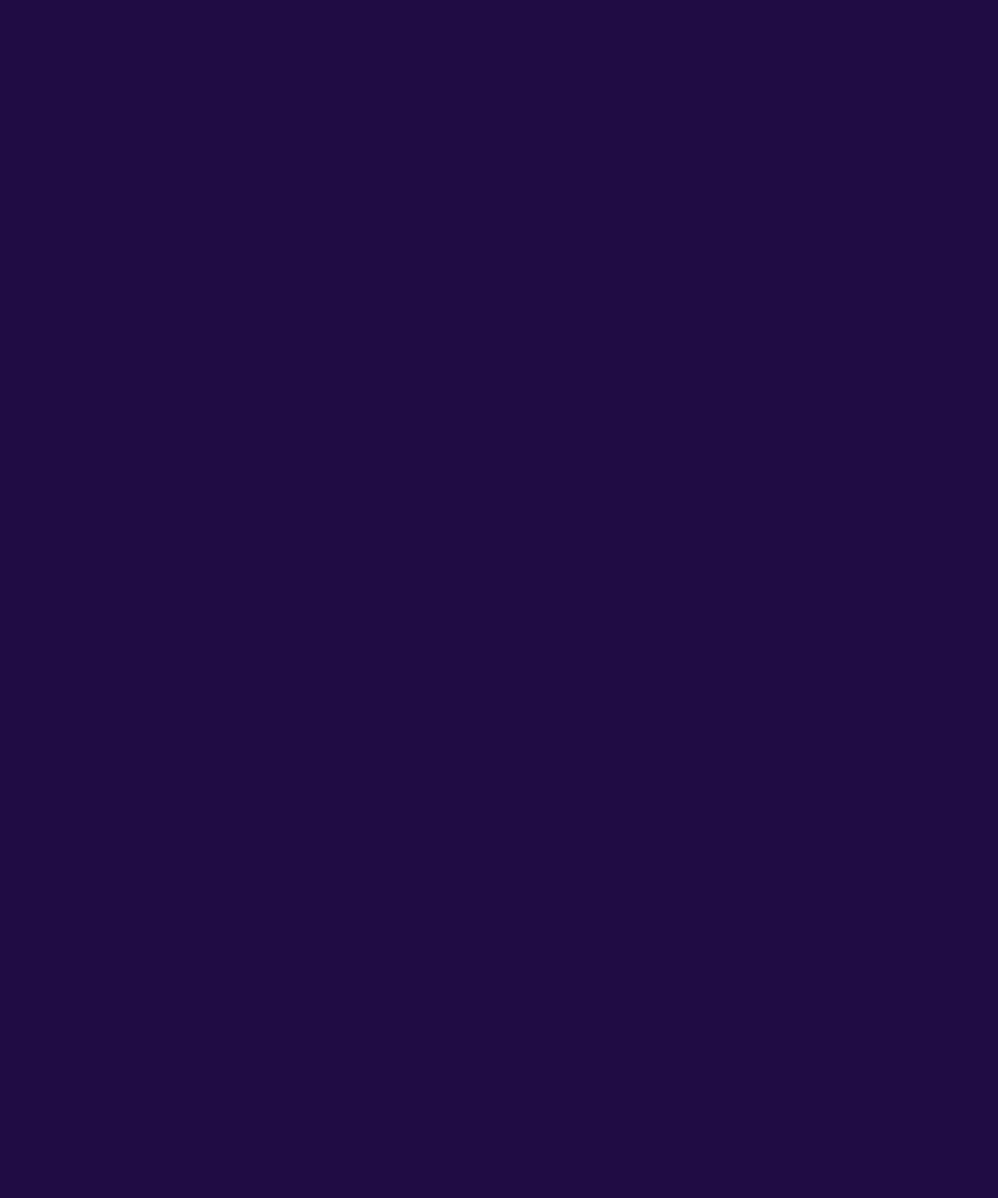
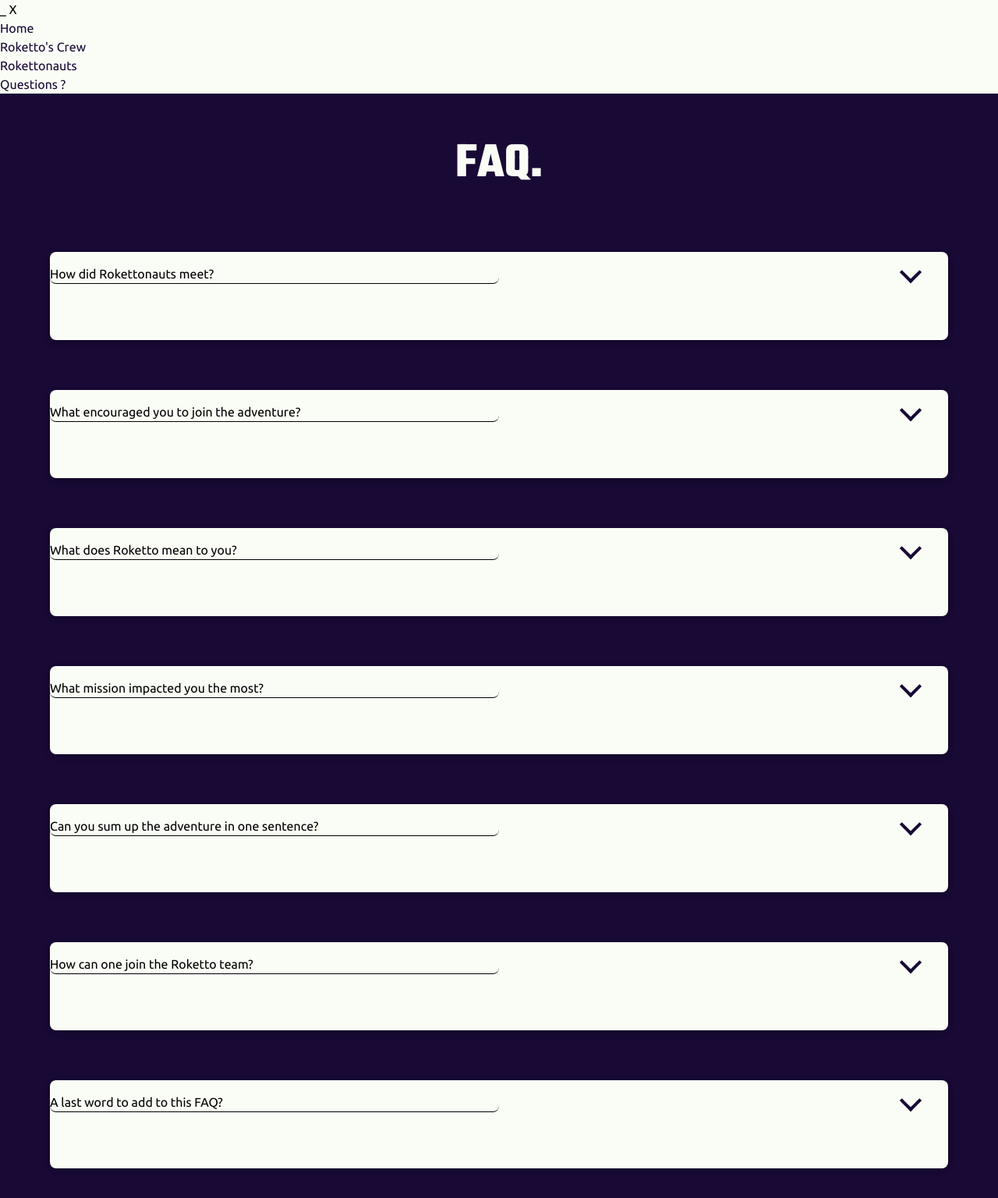
Before and after one commit to WildCodeSchool/2022-09-JS-Paris-P1-Roketo, a website: page faq.html in a window 1280 px wide. Shown: the whole page at 78% size. Before the commit the page ends 800 px from the top, so only its background shows below. Drawn offline with Linux system fonts and the light colour scheme.

Commit message:
apport de la feature FAQ avec ajout html css et JS

```diff
--- a/faq.html
+++ b/faq.html
@@ -16,7 +16,100 @@
     <link href="/styles.css" rel="stylesheet">
 </head>
 
-<body>
+
+<header>
+    <nav class="menu">
+        <span class="burgerIcon">_</span>
+        <span class="crossIcon">X</span>
+        <ul>
+            <li><a href="/index.html">Home</a></li>
+            <li><a href="/hello.html">Roketto's Crew</a></li>
+            <li><a href="/members.html">Rokettonauts</a></li>
+            <li><a href="/faq.html">Questions ?</a></li>
+        </ul>
+    </nav>
+</header>
+
+
+<main class="faqPage">
+
+    <h1>FAQ.</h1>
+
+
+    <section class="faqCard">
+
+        <p class="faqCard__question">How did Rokettonauts meet?</p>
+
+        <p class="faqCard__b"></p>
+
+        <p class="faqCard__answer">One passion, one goal.</p>
+
+    </section>
+
+    <section class="faqCard">
+
+        <p class="faqCard__question">What encouraged you to join the adventure?</p>
+
+        <p class="faqCard__b"></p>
+
+        <p class="faqCard__answer">Our love for rocket leaf.</p>
+
+    </section>
+
+    <section class="faqCard">
+
+        <p class="faqCard__question">What does Roketto mean to you?</p>
+
+        <p class="faqCard__b"></p>
+
+        <p class="faqCard__answer">roketto means family</p>
+
+    </section>
+
+    <section class="faqCard">
+
+        <p class="faqCard__question">What mission impacted you the most?</p>
+
+        <p class="faqCard__b"></p>
+
+        <p class="faqCard__answer">Mission at the andouillette quintuple A festival</p>
+
+    </section>
+
+    <section class="faqCard">
+
+        <p class="faqCard__question">Can you sum up the adventure in one sentence?</p>
+
+        <p class="faqCard__b"></p>
+
+        <p class="faqCard__answer">Roketto pulls you out of your blackhole with their cosmic ideas.</p>
+
+    </section>
+
+    <section class="faqCard">
+
+        <p class="faqCard__question">How can one join the Roketto team?</p>
+
+        <p class="faqCard__b"></p>
+
+        <p class="faqCard__answer">You need to have an email and get a roket leaf tattoo </p>
+
+    </section>
+
+    <section class="faqCard">
+
+        <p class="faqCard__question">A last word to add to this FAQ?</p>
+
+        <p class="faqCard__b"></p>
+
+        <p class="faqCard__answer">Aim for the moon with Roketto.</p>
+
+    </section>
+
+
+</main>
+
+<script src="script.js"></script>
 
 </body>
 
--- a/script.js
+++ b/script.js
@@ -0,0 +1,14 @@
+const toggleBtn = document.querySelectorAll('.faqCard__b');
+
+toggleBtn.forEach(btn => {
+    btn.addEventListener('click', () => {
+        btn.nextElementSibling.classList.toggle('open')
+    })
+})
+
+
+toggleBtn.forEach(btn => {
+    btn.addEventListener('click', () => {
+        btn.classList.toggle('active')
+    })
+})
--- a/styles.css
+++ b/styles.css
@@ -1,6 +1,6 @@
 /* VARIABLES */
 :root {
-    --dark-color: #200C44;
+    --dark-color: #180935;
     --primary-color: #5CA7DB;
     --secondary-color: #A0D639;
     --light-color: #fafdf5;
@@ -87,3 +87,64 @@ li {
     border-radius: 10px;
     box-shadow: rgba(0, 0, 0, 0.24) 0px 3px 8px;
 }
+
+/* page FAQ */
+
+h1 {
+display: flex;
+justify-content: center;
+font-family: var(--title-font);
+font-weight: 700;
+font-size: 4rem;
+color: var(--light-color);
+}
+
+.faqCard {
+display:grid;
+grid-template-columns: repeat(2, 1fr);
+margin: 5%;
+background-color: var(--light-color);
+border-radius:8px;
+margin-top: 5%;
+box-shadow: rgba(0, 0, 0, 0.24) 0px 3px 8px;
+}
+
+.faqCard__b {
+margin-left: 90%;
+width: 20px;
+height: 20px;
+background-color: transparent;
+border-right: 4px solid var(--dark-color);
+border-top: 4px solid var(--dark-color);
+rotate: 135deg;
+    }
+
+
+
+.faqCard__question{
+border-bottom: solid 1px;
+border-radius: 8px;
+}
+
+
+.faqCard__answer{
+opacity: 0;
+}
+
+.open {
+width: 200px;
+border-radius: 8px;
+opacity: 100;
+transition: 0.2s;
+border-bottom: solid 1px;
+}
+
+.active {
+width: 20px;
+height: 20px;
+background-color: transparent;
+border-right: 4px solid var(--primary-color);
+border-top: 4px solid var(--primary-color);
+rotate: 315deg;
+transition: 0.2s;
+}
```
